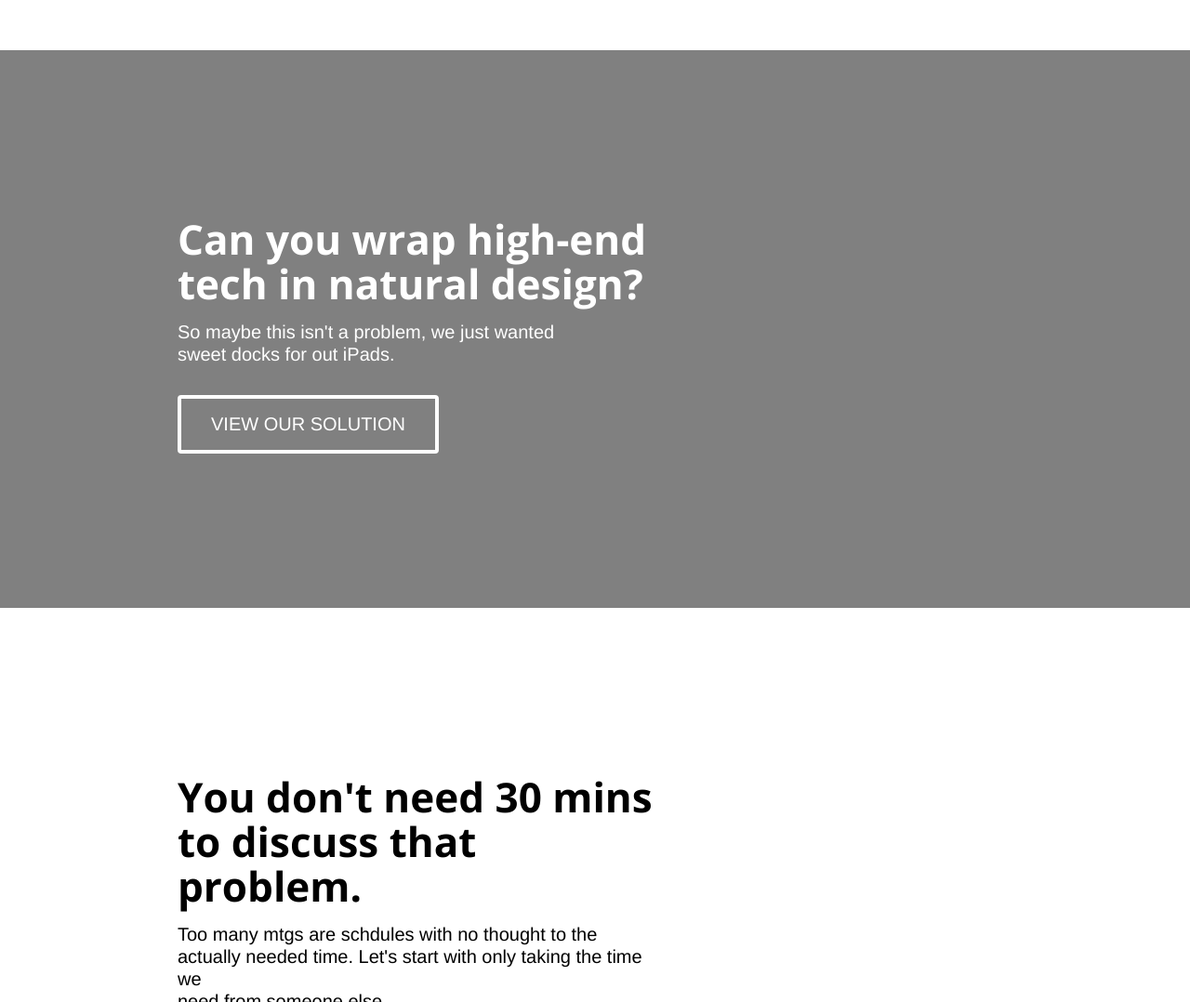
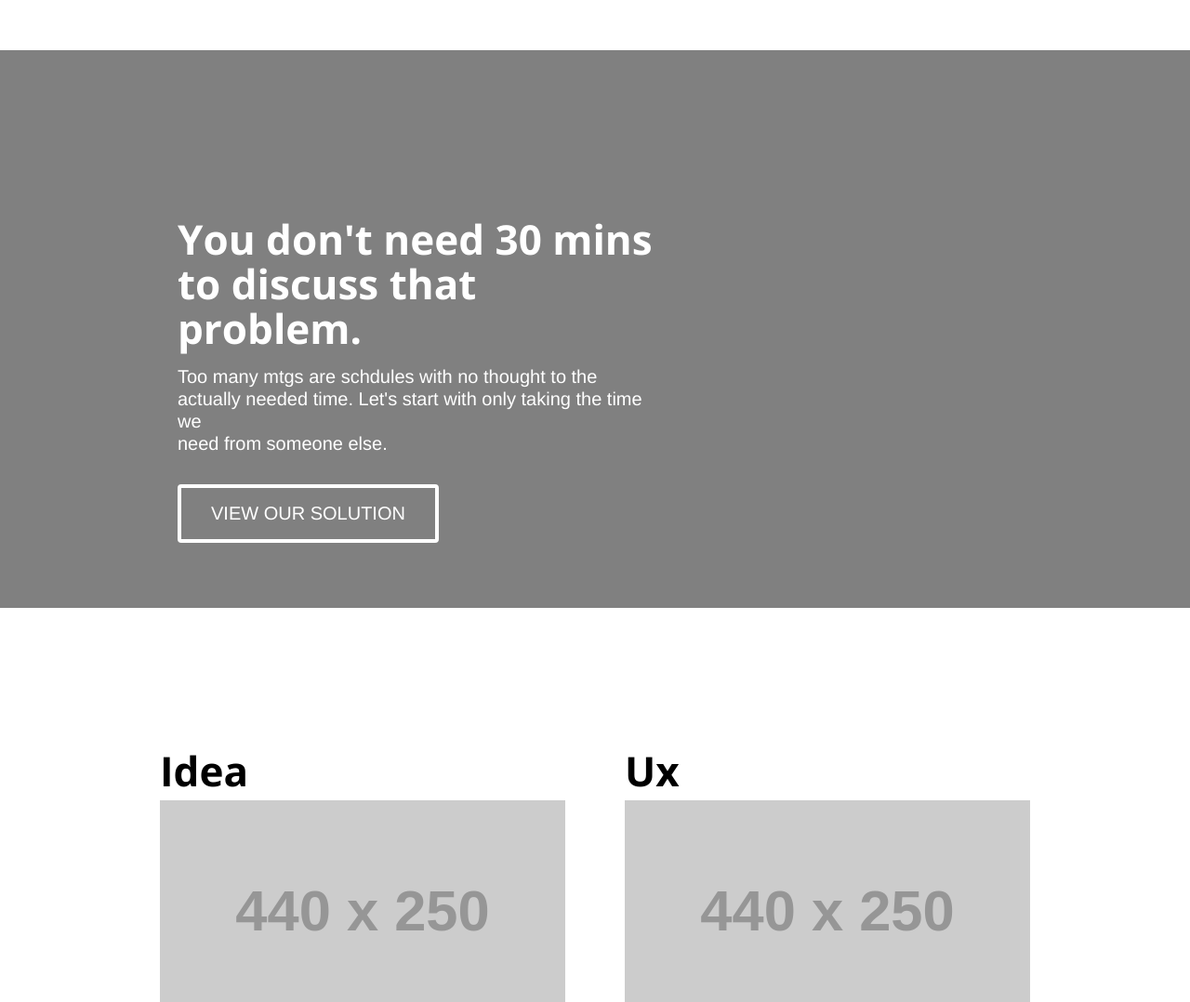
Before and after one commit to tyrale/addsubtract, a PHP site: page / in a window 1280 px wide. Shown: the part 5422-6500 px from the top of the page at 93% size. Run offline with PHP 8.4, Linux system fonts and the light colour scheme; grey boxes labelled with a size stand in for pictures from a placeholder-image service; style sheets or scripts are compiled from the project's sources; some libraries are stand-ins or nearby versions.

Commit message:
more copy and some work onservices

```diff
--- a/css/styles.less
+++ b/css/styles.less
@@ -1,9 +1,19 @@
-body 						{ font-size: 20px;
+body 	{ font-size: 20px;
 
-	h1 			{ font-weight: bold;
-						line-height: 3rem;
+	h1 				{ font-weight: bold;
+							line-height: 3rem;
 	}
-	h4 			{ color: white;}
+	h4 				{ color: white;
+							margin: 2rem 0 0.5em;
+	}
+	.white 		{ background-color: white !important;
+							color: black !important;
+		h1,
+		h4 			{ color: black !important;}
+		.button { border-color: black !important;
+		}
+	}
+	.color    { color: white;}
 
 	header 				{ text-align: center;
 									color: white;
@@ -49,22 +59,16 @@ body 						{ font-size: 20px;
 												margin-top: 2rem;
 												text-transform: uppercase;
 		}
-		&.white 					{ background-color: white;
-												color: black;
-			h1 							{ color: black;}
-			.button 				{ border-color: black;
-			}
-		}
 	}
-	.services 			{
+	.services 			{	padding: 6.25rem;
 		.service 			{ background-color: transparent;
 										font-size: 1.25rem;
 										padding: 1rem 2rem;
 										margin-top: 2rem;
-										text-align: center;
+			.process 		{ color: #555;}
 		}
 	}
-	.feet 			{ padding: 6.25rem;
+	.feet 			{ padding: 2.25rem;
 								color: white;
 
 	}
--- a/index.html
+++ b/index.html
@@ -137,7 +137,7 @@
 		</div>
 	</section>
 
-	<section class="project">
+	<!-- <section class="project">
 		<div class="row">
 			<div class="large-7 columns type">
 				<h1 class="problem tk-bree-serif">Can you wrap high-end tech in natural design?</h1>
@@ -145,66 +145,68 @@
 				<div class="button tk-bree-serif">View Our Solution</div>
 			</div>
 		</div>
-	</section>
+	</section> -->
 
-	<section class="project white">
+	<section class="project">
 		<div class="row">
 			<div class="large-7 columns type">
 				<h1 class="problem tk-bree-serif">You don't need 30 mins to discuss that problem.</h1>
 				<div class="memo">Too many mtgs are schdules with no thought to the actually needed time. Let's start with only taking the time we <br>need from someone else.</div>
-				<div class="button tk-bree-serif font-color">View Our Solution</div>
+				<div class="button tk-bree-serif">View Our Solution</div>
 			</div>
 		</div>
 	</section>
 
 	<section class="services white">
 		<div class="row">
-			<span class="large-3 columns service">
+			<span class="large-6 columns service">
 				<h1 class="tk-bree-serif">Idea</h1>
-				<img src="" alt="">
-				<div class="process"><i class="fa fa-circle-o"></i>Concepts
+				<img src="http://placehold.it/440x250" alt="">
+				<div class="process"></i><h4 class="tk-bree-serif">Concepts</h4>
 					<span>Though concepts are only the begining, we ensure a good starting point. With our years of expereince we can help quickly refine ideas to the best vialble options for production.</span>
 				</div>
-				<div class="process"><i class="fa fa-circle-o"></i>Sparring
+				<div class="process"></i><h4 class="tk-bree-serif">Sparring</h4>
 					<span>Creative sparring is our first love in what we do. We enjoy partnering for strategic or creative brainstorms to help your team get the most out the sessions.</span>
 				</div>
-				<div class="process"><i class="fa fa-circle-o"></i>Prototypes
+				<div class="process"></i><h4 class="tk-bree-serif">Prototypes</h4>
 					<span>Ideas are best tested with prototypes. We will rapidly prototype in many formats, including apps, screens, mockups, 3D printing or even cardboard.</span>
 				</div>
 			</span>
-			<span class="large-3 columns service">
+			<span class="large-6 columns service">
 				<h1 class="tk-bree-serif">Ux</h1>
-				<img src="" alt="">
-				<div class="process"><i class="fa fa-circle-o"></i>Flow
+				<img src="http://placehold.it/440x250" alt="">
+				<div class="process"></i><h4 class="tk-bree-serif">Flow</h4>
 					<span></span>
 				</div>
-				<div class="process"><i class="fa fa-circle-o"></i>Components
+				<div class="process"></i><h4 class="tk-bree-serif">Components</h4>
 					<span></span>
 				</div>
-				<div class="process"><i class="fa fa-circle-o"></i>Frames
+				<div class="process"></i><h4 class="tk-bree-serif">Frames</h4>
 					<span></span>
 				</div>
 			</span>
-			<span class="large-3 columns service">
+		</div>
+	 	<div class="row">
+			<span class="large-6 columns service">
 				<h1 class="tk-bree-serif">Ui</h1>
-				<img src="" alt="">
-				<div class="process"><i class="fa fa-circle-o"></i>Style
+				<img src="http://placehold.it/440x250" alt="">
+				<div class="process"></i><h4 class="tk-bree-serif">Style</h4>
 					<span></span>
 				</div>
-				<div class="process"><i class="fa fa-circle-o"></i>Craftsmanship
+				<div class="process"></i><h4 class="tk-bree-serif">Craftsmanship</h4>
 					<span></span>
 				</div>
 			</span>
-			<span class="large-3 columns service">
+			<span class="large-6 columns service">
 				<h1 class="tk-bree-serif">Code</h1>
-				<img src="" alt="">
-				<div class="process"><i class="fa fa-circle-o"></i>Concepts
+				<img src="http://placehold.it/440x250" alt="">
+				<div class="process"></i><h4 class="tk-bree-serif">Concepts</h4>
 					<span></span>
 				</div>
-				<div class="process"><i class="fa fa-circle-o"></i>Frameworks
+				<div class="process"></i><h4 class="tk-bree-serif">Frameworks</h4>
 					<span>We utilize the best of what the web has to offer for prototyping concepts. We are familiar with many frameworks that allow us to get a functional prototype up in <em>minutes</em> on any screen.</span>
 				</div>
-				<div class="process"><i class="fa fa-circle-o"></i>Production
+				<div class="process"></i><h4 class="tk-bree-serif">Production</h4>
 					<span></span>
 				</div>
 			</span>
```
